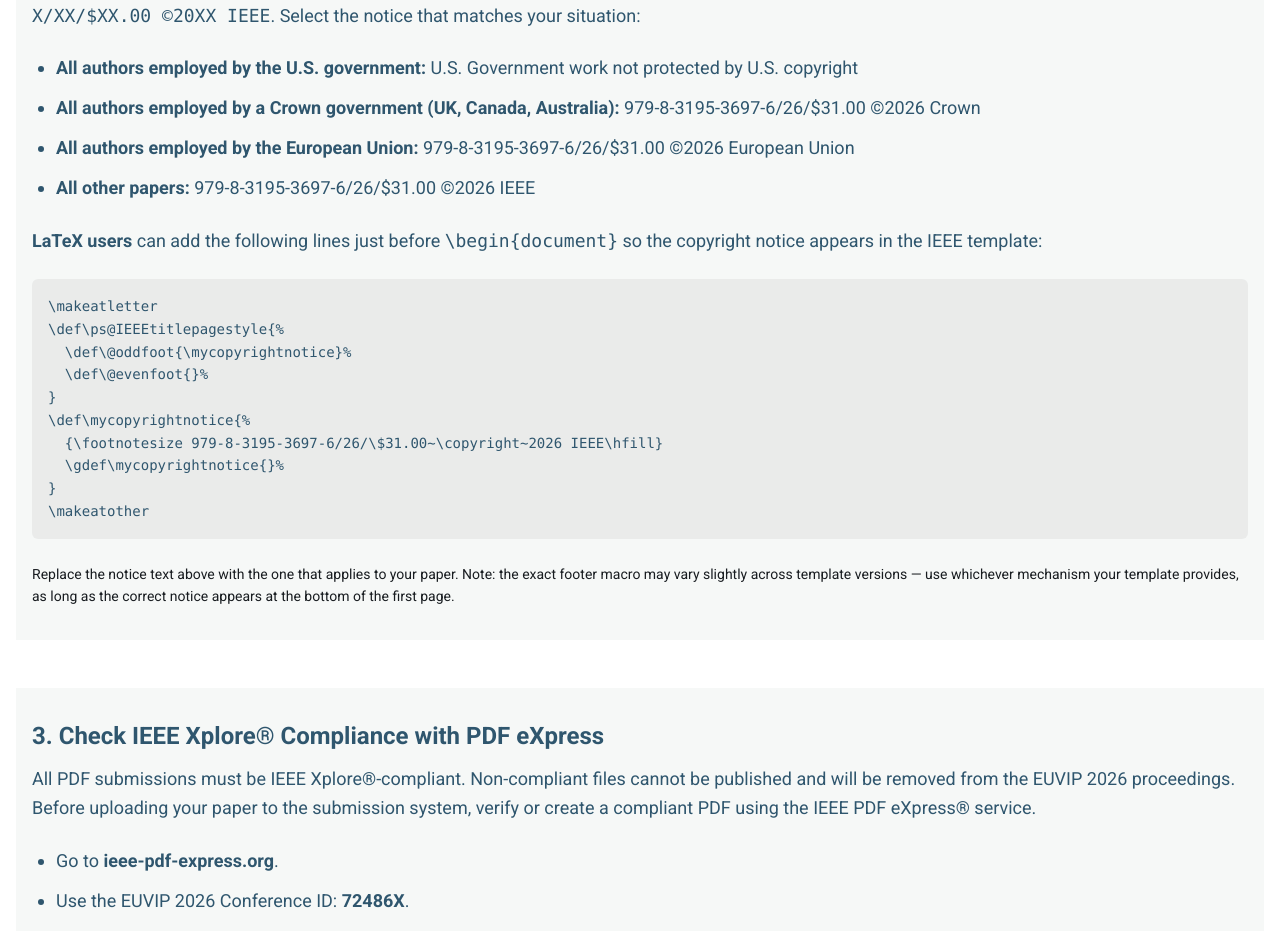
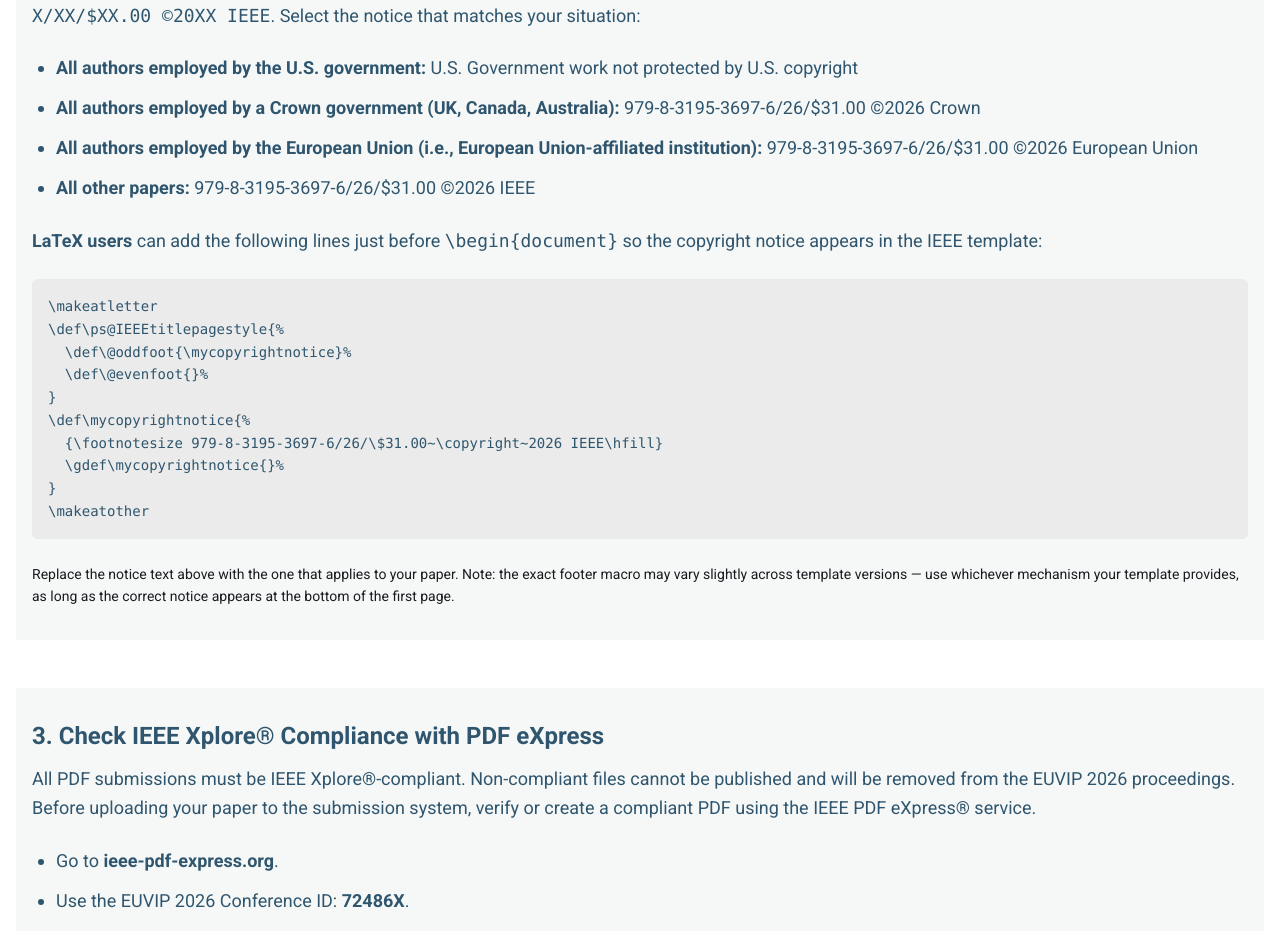
Before and after one commit to euvip2026/euvip2026.github.io, a Next.js app: page /information/camera-ready in a window 1280 px wide. Shown: the part 1160-2091 px from the top of the page. Built offline with nearby package versions, Linux system fonts and the light colour scheme; no server answers.

Commit message:
Clarify EU requirement for camera-ready.

```diff
--- a/src/app/information/camera-ready/page.tsx
+++ b/src/app/information/camera-ready/page.tsx
@@ -123,7 +123,7 @@
                     </li>
 
                     <li>
-                      <span className="font-semibold">All authors employed by the European Union:</span>{' '}
+                      <span className="font-semibold">All authors employed by the European Union (i.e., European Union-affiliated institution):</span>{' '}
                       979-8-3195-3697-6/26/$31.00 ©2026 European Union
                     </li>
 
```
